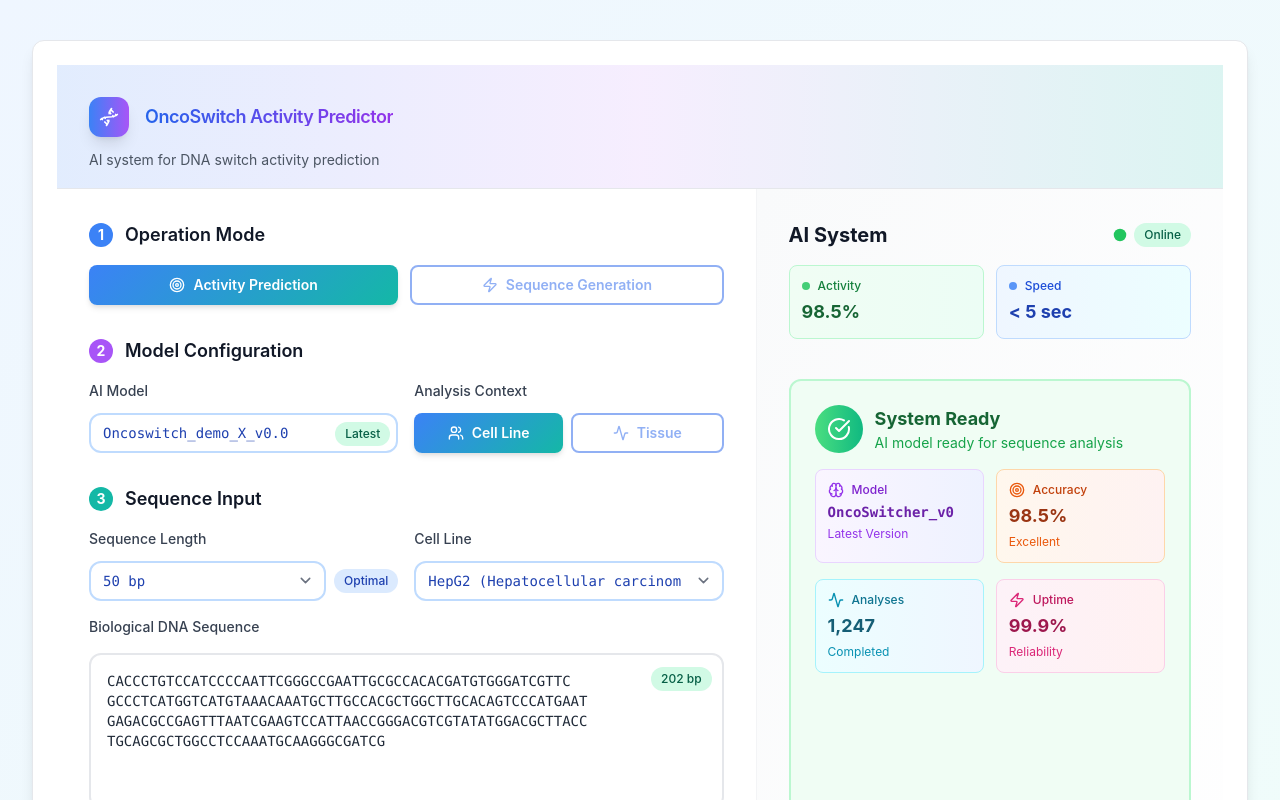
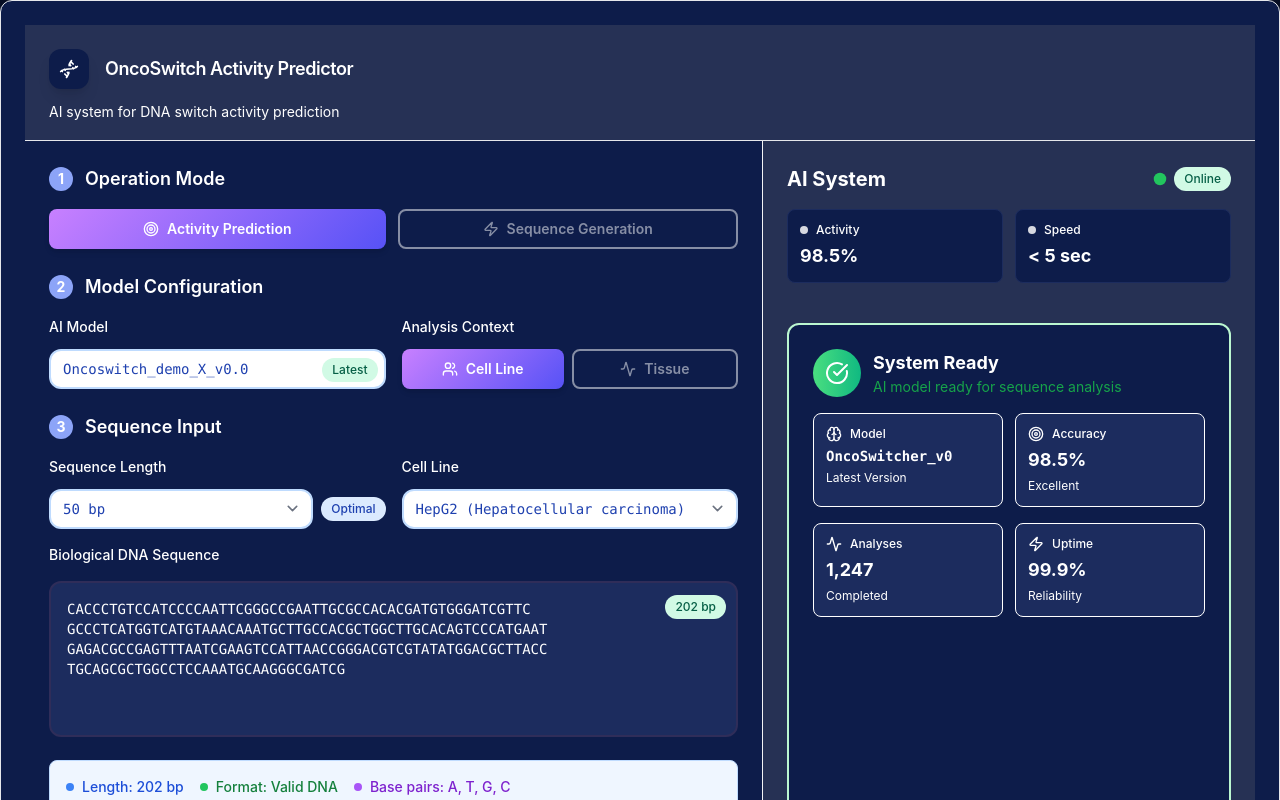
Before and after one commit to abbasupwork/oncoswitch, a Next.js app: page / in a window 1280 px wide. Shown: the top 800 px of the page. Built offline with nearby package versions, Linux system fonts and the light colour scheme.

Commit message:
Color changes

```diff
--- a/src/app/globals.css
+++ b/src/app/globals.css
@@ -89,7 +89,7 @@
   --neutral-900: #171717;
 
   /* Brand Gradients */
-  --gradient-primary: linear-gradient(135deg, #3b82f6 0%, #14b8a6 100%); /* Blue to Teal */
+  --gradient-primary: linear-gradient(135deg, #C880FF 0%, #5752F6 100%); /* Blue to Teal */
   --gradient-secondary: linear-gradient(135deg, #3b82f6 0%, #a855f7 100%); /* Blue to Purple */
   --gradient-accent: linear-gradient(135deg, #14b8a6 0%, #a855f7 100%); /* Teal to Purple */
   --gradient-success: linear-gradient(135deg, #22c55e 0%, #16a34a 100%); /* Green tones */
@@ -243,16 +243,16 @@ body {
 /* Secondary Button */
 .btn-secondary {
   background: transparent;
-  color: var(--primary-600);
-  border: 2px solid var(--primary-600);
+  color: #ffffff;
+  border: 2px solid #ffffff;
   padding: 0.75rem 1.5rem;
 }
 
-.btn-secondary:hover:not(:disabled) {
+/* .btn-secondary:hover:not(:disabled) {
   background: var(--primary-600);
   color: white;
   transform: translateY(-1px);
-}
+} */
 
 /* Ghost Button */
 .btn-ghost {
@@ -441,6 +441,10 @@ body {
   animation: pulse 2s cubic-bezier(0.4, 0, 0.6, 1) infinite;
 }
 
+.bg-blue-dark{
+  background-color: #060D23;
+}
+
 /* Responsive Utilities */
 @media (max-width: 640px) {
   .btn-base {
--- a/src/app/page.tsx
+++ b/src/app/page.tsx
@@ -1,21 +1,12 @@
 'use client'
 
-import { useState, useCallback, useMemo, useEffect } from 'react'
+import { useState, useCallback, useEffect } from 'react'
 import { motion } from 'framer-motion'
-import Link from 'next/link'
 import {
   Dna,
-  MessageSquare,
-  FlaskConical,
-  BarChart3,
   Users,
   Target,
   Zap,
-  Sparkles,
-  ArrowRight,
-  Mail,
-  TrendingUp,
-  CheckCircle,
   Loader2,
   Activity,
   Shuffle,
@@ -25,9 +16,6 @@ import {
 import { Button } from '@/components/ui/Button'
 import { Card, CardContent, CardDescription, CardHeader, CardTitle } from '@/components/ui/Card'
 import { Badge } from '@/components/ui/Badge'
-import { Input } from '@/components/ui/Input'
-import Navigation from '@/components/Navigation'
-import Footer from '@/components/Footer'
 import { OncoSwitchActivityPredictor } from '@/components/OncoSwitchActivityPredictor'
 import { getCurrentLanguage, type Language } from '@/lib/i18n'
 
@@ -64,7 +52,7 @@ export default function Home() {
     setDemoSequence('')
   }, [])
 
-  // Validate DNA sequence input
+  // Validate DNA sequence input - memoized for performance
   const validateDNASequence = useCallback((sequence: string) => {
     // Remove whitespace and convert to uppercase
     const cleanSequence = sequence.replace(/\s/g, '').toUpperCase()
@@ -84,64 +72,31 @@ export default function Home() {
     // If invalid, don't update the state (prevents invalid characters)
   }, [validateDNASequence])
 
-  const features = useMemo(() => [
-    {
-      icon: Dna,
-      title: language === 'ru' ? 'Конструктор последовательностей' : 'Sequence Designer',
-      description: language === 'ru' ? 'Интуитивный drag-and-drop интерфейс для создания ДНК-переключателей с валидацией в реальном времени и AI-подсказками' : 'Intuitive drag-and-drop interface for creating DNA switches with real-time validation and AI-powered suggestions',
-      href: '/designer',
-      color: 'from-primary-500 to-accent-500',
-      features: language === 'ru' ? ['Валидация в реальном времени', 'AI-оптимизация', 'Библиотека компонентов'] : ['Real-time validation', 'AI optimization', 'Component library']
-    },
-    {
-      icon: MessageSquare,
-      title: language === 'ru' ? 'AI Чат-ассистент' : 'AI Chat Assistant',
-      description: language === 'ru' ? 'Умный помощник для контекстных разговоров о дизайне переключателей, анализа результатов и получения экспертных рекомендаций' : 'Smart assistant for context-aware conversations about switch design, result analysis and expert recommendations',
-      href: '/chat',
-      color: 'from-secondary-500 to-accent-500',
-      features: language === 'ru' ? ['Контекстный анализ', 'Экспертные советы', 'Интеграция с платформой'] : ['Contextual analysis', 'Expert advice', 'Platform integration']
-    },
-    {
-      icon: BarChart3,
-      title: language === 'ru' ? 'Аналитика и эксперименты' : 'Analytics & Experiments',
-      description: language === 'ru' ? 'Комплексная панель для отслеживания экспериментов, анализа результатов и визуализации данных с интерактивными графиками' : 'Comprehensive dashboard for experiment tracking, result analysis and data visualization with interactive charts',
-      href: '/analytics',
-      color: 'from-accent-500 to-primary-500',
-      features: language === 'ru' ? ['Трекинг экспериментов', 'Интерактивные графики', 'Отчеты и метрики'] : ['Experiment tracking', 'Interactive charts', 'Reports & metrics']
-    }
-  ], [language])
-
-  const stats = useMemo(() => [
-    { label: language === 'ru' ? 'Последовательности' : 'Sequences', value: '10,000+', icon: Dna },
-    { label: language === 'ru' ? 'Исследователи' : 'Researchers', value: '500+', icon: Users },
-    { label: language === 'ru' ? 'Успешность' : 'Success Rate', value: '98.5%', icon: Target },
-    { label: language === 'ru' ? 'Эксперименты' : 'Experiments', value: '2,500+', icon: FlaskConical }
-  ], [language])
 
   return (
     <div className="min-h-screen bg-gradient-bg">
-      {/* Live Demo Section */}
-      <section id="demo" className="py-10 bg-gradient-to-br from-primary-50 to-secondary-50">
-        <div className="mx-auto px-4 sm:px-6 lg:px-8">
+      {/* Live Demo Section - Optimized for iframe embedding */}
+      <section id="demo" className="bg-blue-dark min-h-screen">
+        <div className="mx-auto">
           <motion.div
             initial={{ opacity: 0, y: 20 }}
             whileInView={{ opacity: 1, y: 0 }}
             transition={{ duration: 0.8 }}
             viewport={{ once: true }}
           >
-            <Card variant="elevated" className="mx-auto overflow-hidden">
-              <CardHeader className="bg-gradient-to-r from-primary-500/15 via-accent-500/10 to-secondary-500/15 border-b border-gray-200 p-8">
+            <Card variant="blue" className="mx-auto overflow-hidden h-full">
+              <CardHeader className="bg-[#263155] border-b border-gray-200 p-6">
                 <div className="flex flex-col lg:flex-row lg:items-center lg:justify-between gap-4">
                   <div className="flex-1">
                     <CardTitle className="text-3xl font-bold text-gray-900 flex items-center mb-3">
-                      <div className="w-10 h-10 bg-gradient-to-r from-primary-500 to-accent-500 rounded-xl flex items-center justify-center mr-4 shadow-lg">
+                      <div className="w-10 h-10 bg-[#0D1C4A] rounded-xl flex items-center justify-center mr-4 shadow-lg">
                         <Dna className="w-5 h-5 text-white" />
                       </div>
-                      <span className="bg-gradient-to-r from-primary-600 to-accent-600 bg-clip-text text-transparent">
+                      <span className="text-white">
                         {language === 'ru' ? 'OncoSwitch Activity Predictor' : 'OncoSwitch Activity Predictor'}
                       </span>
                     </CardTitle>
-                    <CardDescription className="text-lg text-gray-600 leading-relaxed max-w-2xl">
+                    <CardDescription className="text-lg text-white leading-relaxed max-w-2xl">
                       {language === 'ru' ? 'AI-система для предсказания активности ДНК-переключателей' : 'AI system for DNA switch activity prediction'}
                     </CardDescription>
                   </div>
@@ -149,10 +104,10 @@ export default function Home() {
               </CardHeader>
 
               <CardContent className="p-0">
-                <div className="grid grid-cols-1 xl:grid-cols-5 gap-0 min-h-[600px]">
+                <div className="grid grid-cols-1 lg:grid-cols-5 gap-0 h-full">
                   {/* Left Panel - Configuration (3/5 width) */}
-                  <div className="xl:col-span-3 p-6 xl:p-8 border-r border-gray-100 overflow-hidden">
-                    <div className="space-y-6 xl:space-y-8">
+                  <div className="lg:col-span-3 p-4 lg:p-6 border-r border-gray-100 overflow-hidden">
+                    <div className="space-y-4 lg:space-y-6">
                       {/* Step 1: Operation Mode */}
                       <motion.div
                         initial={{ opacity: 0, x: -20 }}
@@ -161,8 +116,8 @@ export default function Home() {
                         className="space-y-4"
                       >
                         <div className="flex items-center space-x-3">
-                          <div className="w-6 h-6 bg-primary-500 text-white rounded-full flex items-center justify-center text-sm font-bold flex-shrink-0">1</div>
-                          <label className="text-lg font-semibold text-gray-900">
+                          <div className="w-6 h-6 bg-[#8CA4F8] text-white rounded-full flex items-center justify-center text-sm font-bold flex-shrink-0">1</div>
+                          <label className="text-lg font-semibold text-white">
                             {language === 'ru' ? 'Режим работы' : 'Operation Mode'}
                           </label>
                         </div>
@@ -200,14 +155,14 @@ export default function Home() {
                         className="space-y-4"
                       >
                         <div className="flex items-center space-x-3">
-                          <div className="w-6 h-6 bg-accent-500 text-white rounded-full flex items-center justify-center text-sm font-bold flex-shrink-0">2</div>
-                          <label className="text-lg font-semibold text-gray-900">
+                          <div className="w-6 h-6 bg-[#8CA4F8] text-white rounded-full flex items-center justify-center text-sm font-bold flex-shrink-0">2</div>
+                          <label className="text-lg font-semibold text-white">
                             {language === 'ru' ? 'Конфигурация модели' : 'Model Configuration'}
                           </label>
                         </div>
                         <div className="grid grid-cols-1 lg:grid-cols-2 gap-4">
                           <div className="space-y-3">
-                            <label className="text-sm font-medium text-gray-700 block">
+                            <label className="text-sm font-medium text-white block">
                               {language === 'ru' ? 'AI Модель' : 'AI Model'}
                             </label>
                             <div className="relative">
@@ -232,7 +187,7 @@ export default function Home() {
                             </div>
                           </div>
                           <div className="space-y-3">
-                            <label className="text-sm font-medium text-gray-700 block">
+                            <label className="text-sm font-medium text-white block">
                               {language === 'ru' ? 'Контекст анализа' : 'Analysis Context'}
                             </label>
                             <div className="flex flex-col sm:flex-row gap-2">
@@ -266,8 +221,8 @@ export default function Home() {
                         className="space-y-4"
                       >
                         <div className="flex items-center space-x-3">
-                          <div className="w-6 h-6 bg-secondary-500 text-white rounded-full flex items-center justify-center text-sm font-bold flex-shrink-0">3</div>
-                          <label className="text-lg font-semibold text-gray-900">
+                          <div className="w-6 h-6 bg-[#8CA4F8] text-white rounded-full flex items-center justify-center text-sm font-bold flex-shrink-0">3</div>
+                          <label className="text-lg font-semibold text-white">
                             {language === 'ru' ? 'Ввод последовательности' : 'Sequence Input'}
                           </label>
                         </div>
@@ -275,7 +230,7 @@ export default function Home() {
                         {/* Sequence Info */}
                         <div className="grid grid-cols-1 lg:grid-cols-2 gap-4">
                           <div className="space-y-3">
-                            <label className="text-sm font-medium text-gray-700 block">
+                            <label className="text-sm font-medium text-white block">
                               {language === 'ru' ? 'Длина последовательности' : 'Sequence Length'}
                             </label>
                             <div className="flex items-center gap-2">
@@ -298,7 +253,7 @@ export default function Home() {
                             </div>
                           </div>
                           <div className="space-y-3">
-                            <label className="text-sm font-medium text-gray-700 block">
+                            <label className="text-sm font-medium text-white block">
                               {language === 'ru' ? 'Клеточная линия' : 'Cell Line'}
                             </label>
                             <select
@@ -321,7 +276,7 @@ export default function Home() {
 
                         {/* DNA Sequence Input */}
                         <div className="space-y-4">
-                          <label className="text-sm font-medium text-gray-700 block">
+                          <label className="text-sm font-medium text-white block">
                             {language === 'ru' ? 'Биологическая последовательность ДНК' : 'Biological DNA Sequence'}
                           </label>
                           <div className="relative">
@@ -329,7 +284,7 @@ export default function Home() {
                               value={demoSequence}
                               onChange={handleSequenceChange}
                               rows={6}
-                              className="w-full p-4 pr-16 border-2 border-gray-200 rounded-xl font-mono text-sm bg-white focus:border-primary-500 focus:ring-2 focus:ring-primary-200 transition-all duration-300 resize-none"
+                              className="w-full p-4 pr-16 border-2 border-[#2F2D59] rounded-xl font-mono text-sm bg-[#1C2C5E] text-white focus:ring-2 focus:ring-primary-200 transition-all duration-300 resize-none"
                               placeholder={language === 'ru' ? 'Введите ДНК последовательность (A, T, G, C)...' : 'Enter DNA sequence (A, T, G, C)...'}
                             />
                             <div className="absolute top-3 right-3">
@@ -423,7 +378,7 @@ export default function Home() {
                   </div>
 
                   {/* Right Panel - Activity Predictor (2/5 width) */}
-                  <div className="xl:col-span-2 p-6 xl:p-8 bg-gradient-to-br from-gray-50 to-white">
+                  <div className="lg:col-span-2 p-4 lg:p-6 bg-[#263154]">
                     <OncoSwitchActivityPredictor
                       status={demoStatus}
                       sequence={demoSequence}
@@ -437,7 +392,6 @@ export default function Home() {
 
         </div>
       </section>
-
     </div>
   )
 }
--- a/src/components/OncoSwitchActivityPredictor.tsx
+++ b/src/components/OncoSwitchActivityPredictor.tsx
@@ -5,7 +5,7 @@ import { CheckCircle, Loader2, Info, Activity, Brain, Zap, Target } from 'lucide
 import { Badge } from '@/components/ui/Badge'
 import { cn } from '@/lib/utils'
 import { getCurrentLanguage, type Language } from '@/lib/i18n'
-import { useState, useEffect } from 'react'
+import { useState, useEffect, memo } from 'react'
 
 interface OncoSwitchActivityPredictorProps {
   status: 'online' | 'offline' | 'analyzing'
@@ -15,7 +15,7 @@ interface OncoSwitchActivityPredictorProps {
   className?: string
 }
 
-export function OncoSwitchActivityPredictor({
+export const OncoSwitchActivityPredictor = memo(function OncoSwitchActivityPredictor({
   status,
   message,
   cellLine,
@@ -35,7 +35,7 @@ export function OncoSwitchActivityPredictor({
           color: 'success',
           icon: CheckCircle,
           dotColor: 'bg-green-500',
-          bgColor: 'bg-green-50',
+          bgColor: 'bg-[#0D1C4A]',
           borderColor: 'border-green-200',
           textColor: 'text-green-700'
         }
@@ -45,7 +45,7 @@ export function OncoSwitchActivityPredictor({
           color: 'error',
           icon: Info,
           dotColor: 'bg-red-500',
-          bgColor: 'bg-red-50',
+          bgColor: 'bg-[#0D1C4A]',
           borderColor: 'border-red-200',
           textColor: 'text-red-700'
         }
@@ -55,7 +55,7 @@ export function OncoSwitchActivityPredictor({
           color: 'info',
           icon: Loader2,
           dotColor: 'bg-blue-500',
-          bgColor: 'bg-blue-50',
+          bgColor: 'bg-[#0D1C4A]',
           borderColor: 'border-blue-200',
           textColor: 'text-blue-700'
         }
@@ -65,8 +65,8 @@ export function OncoSwitchActivityPredictor({
           color: 'default',
           icon: CheckCircle,
           dotColor: 'bg-gray-500',
-          bgColor: 'bg-gray-50',
-          borderColor: 'border-gray-200',
+          bgColor: 'bg-[#0D1C4A]',
+          borderColor: 'border-white',
           textColor: 'text-gray-700'
         }
     }
@@ -79,7 +79,7 @@ export function OncoSwitchActivityPredictor({
       {/* Enhanced Status Header for Investors */}
       <div className="mb-6">
         <div className="flex items-center justify-between mb-4">
-          <h3 className="text-xl font-bold text-gray-900">
+          <h3 className="text-xl font-bold text-white">
             {language === 'ru' ? 'AI Система' : 'AI System'}
           </h3>
           <div className="flex items-center space-x-2">
@@ -99,23 +99,23 @@ export function OncoSwitchActivityPredictor({
 
         {/* Investor Metrics */}
         <div className="grid grid-cols-2 gap-3 mb-4">
-          <div className="bg-gradient-to-r from-green-50 to-emerald-50 rounded-lg p-3 border border-green-200">
+          <div className="bg-[#0D1C4A] rounded-lg p-3 border border-[#1C2C5E]">
             <div className="flex items-center space-x-2 mb-1">
-              <div className="w-2 h-2 bg-green-500 rounded-full animate-pulse"></div>
-              <span className="text-xs font-medium text-green-700">
+              <div className="w-2 h-2 bg-white rounded-full animate-pulse"></div>
+              <span className="text-xs font-medium text-white">
                 {language === 'ru' ? 'Активность' : 'Activity'}
               </span>
             </div>
-            <p className="text-lg font-bold text-green-800">98.5%</p>
+            <p className="text-lg font-bold text-white">98.5%</p>
           </div>
-          <div className="bg-gradient-to-r from-blue-50 to-cyan-50 rounded-lg p-3 border border-blue-200">
+          <div className="bg-[#0D1C4A] rounded-lg p-3 border border-[#1C2C5E]">
             <div className="flex items-center space-x-2 mb-1">
-              <div className="w-2 h-2 bg-blue-500 rounded-full animate-pulse"></div>
-              <span className="text-xs font-medium text-blue-700">
+              <div className="w-2 h-2 bg-white rounded-full animate-pulse"></div>
+              <span className="text-xs font-medium text-white">
                 {language === 'ru' ? 'Скорость' : 'Speed'}
               </span>
             </div>
-            <p className="text-lg font-bold text-blue-800">
+            <p className="text-lg font-bold text-white">
               {language === 'ru' ? '< 5 сек' : '< 5 sec'}
             </p>
           </div>
@@ -200,7 +200,7 @@ export function OncoSwitchActivityPredictor({
                 <CheckCircle className="w-6 h-6 text-white" />
               </motion.div>
               <div>
-                <p className="font-bold text-green-800 text-lg">
+                <p className="font-bold text-white text-lg">
                   {language === 'ru' ? 'Система готова' : 'System Ready'}
                 </p>
                 <p className="text-sm text-green-600">
@@ -211,27 +211,27 @@ export function OncoSwitchActivityPredictor({
 
             {/* Enhanced System Info for Investors */}
             <div className="grid grid-cols-2 gap-3">
-              <div className="bg-gradient-to-r from-purple-50 to-indigo-50 rounded-lg p-3 border border-purple-200">
+              <div className="bg-[#1C2C5E] rounded-lg p-3 border border-white">
                 <div className="flex items-center space-x-2 mb-1">
-                  <Brain className="w-4 h-4 text-purple-600" />
-                  <span className="text-xs font-medium text-purple-700">
+                  <Brain className="w-4 h-4 text-white" />
+                  <span className="text-xs font-medium text-white">
                     {language === 'ru' ? 'Модель' : 'Model'}
                   </span>
                 </div>
-                <p className="text-sm font-mono text-purple-800 font-bold">OncoSwitcher_v0</p>
-                <p className="text-xs text-purple-600 mt-1">
+                <p className="text-sm font-mono text-white font-bold">OncoSwitcher_v0</p>
+                <p className="text-xs text-white mt-1">
                   {language === 'ru' ? 'Последняя версия' : 'Latest Version'}
                 </p>
               </div>
-              <div className="bg-gradient-to-r from-orange-50 to-red-50 rounded-lg p-3 border border-orange-200">
+              <div className="bg-[#1C2C5E] rounded-lg p-3 border border-white">
                 <div className="flex items-center space-x-2 mb-1">
-                  <Target className="w-4 h-4 text-orange-600" />
-                  <span className="text-xs font-medium text-orange-700">
+                  <Target className="w-4 h-4 text-white" />
+                  <span className="text-xs font-medium text-white">
                     {language === 'ru' ? 'Точность' : 'Accuracy'}
                   </span>
                 </div>
-                <p className="text-lg font-bold text-orange-800">98.5%</p>
-                <p className="text-xs text-orange-600 mt-1">
+                <p className="text-lg font-bold text-white">98.5%</p>
+                <p className="text-xs text-white mt-1">
                   {language === 'ru' ? 'Превосходно' : 'Excellent'}
                 </p>
               </div>
@@ -239,27 +239,27 @@ export function OncoSwitchActivityPredictor({
 
             {/* Additional Investor Metrics */}
             <div className="grid grid-cols-2 gap-3">
-              <div className="bg-gradient-to-r from-cyan-50 to-blue-50 rounded-lg p-3 border border-cyan-200">
+              <div className="bg-[#1C2C5E] rounded-lg p-3 border border-white">
                 <div className="flex items-center space-x-2 mb-1">
-                  <Activity className="w-4 h-4 text-cyan-600" />
-                  <span className="text-xs font-medium text-cyan-700">
+                  <Activity className="w-4 h-4 text-white" />
+                  <span className="text-xs font-medium text-white">
                     {language === 'ru' ? 'Анализов' : 'Analyses'}
                   </span>
                 </div>
-                <p className="text-lg font-bold text-cyan-800">1,247</p>
-                <p className="text-xs text-cyan-600 mt-1">
+                <p className="text-lg font-bold text-white">1,247</p>
+                <p className="text-xs text-white mt-1">
                   {language === 'ru' ? 'Выполнено' : 'Completed'}
                 </p>
               </div>
-              <div className="bg-gradient-to-r from-pink-50 to-rose-50 rounded-lg p-3 border border-pink-200">
+              <div className="bg-[#1C2C5E] rounded-lg p-3 border border-white">
                 <div className="flex items-center space-x-2 mb-1">
-                  <Zap className="w-4 h-4 text-pink-600" />
-                  <span className="text-xs font-medium text-pink-700">
+                  <Zap className="w-4 h-4 text-white" />
+                  <span className="text-xs font-medium text-white">
                     {language === 'ru' ? 'Uptime' : 'Uptime'}
                   </span>
                 </div>
-                <p className="text-lg font-bold text-pink-800">99.9%</p>
-                <p className="text-xs text-pink-600 mt-1">
+                <p className="text-lg font-bold text-white">99.9%</p>
+                <p className="text-xs text-white mt-1">
                   {language === 'ru' ? 'Надежность' : 'Reliability'}
                 </p>
               </div>
@@ -293,6 +293,6 @@ export function OncoSwitchActivityPredictor({
 
     </div>
   )
-}
+})
 
 export default OncoSwitchActivityPredictor
--- a/src/components/ui/Card.tsx
+++ b/src/components/ui/Card.tsx
@@ -4,7 +4,7 @@ import { HTMLAttributes, forwardRef } from 'react'
 import { cn } from '@/lib/utils'
 
 export interface CardProps extends HTMLAttributes<HTMLDivElement> {
-  variant?: 'default' | 'glassmorphism' | 'elevated' | 'bordered'
+  variant?: 'default' | 'glassmorphism' | 'elevated' | 'bordered' | 'blue'
   hover?: boolean
   padding?: 'sm' | 'md' | 'lg'
 }
@@ -24,7 +24,8 @@ const Card = forwardRef<HTMLDivElement, CardProps>(
       default: 'bg-white border border-gray-200 shadow-sm',
       glassmorphism: 'bg-white/10 backdrop-blur-md border border-white/20 shadow-lg',
       elevated: 'bg-white border border-gray-200 shadow-lg hover:shadow-xl',
-      bordered: 'bg-white border-2 border-purple-200 shadow-sm hover:border-purple-300'
+      bordered: 'bg-white border-2 border-purple-200 shadow-sm hover:border-purple-300',
+      blue: 'bg-[#0D1C4A] border border-[#E5E7EB]'
     }
 
     const paddings = {
```
